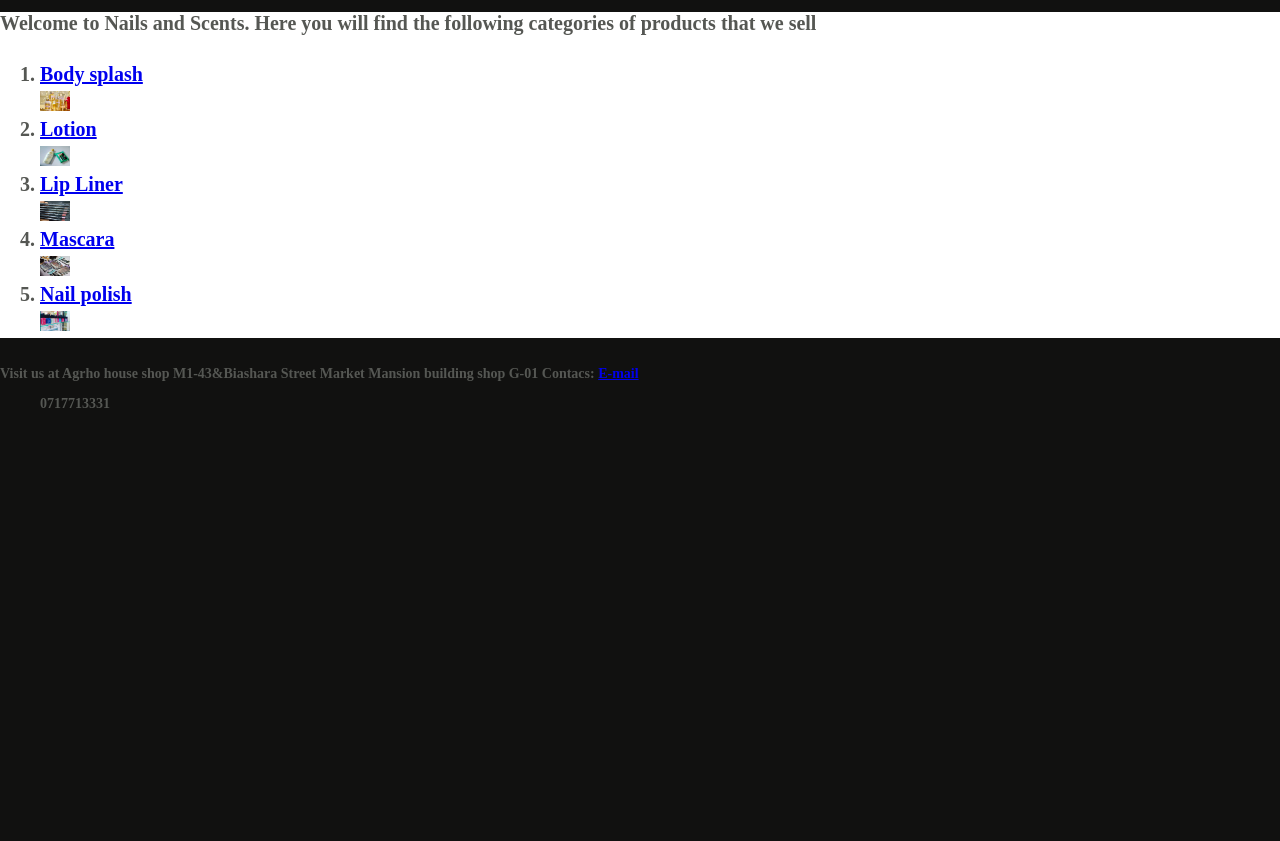
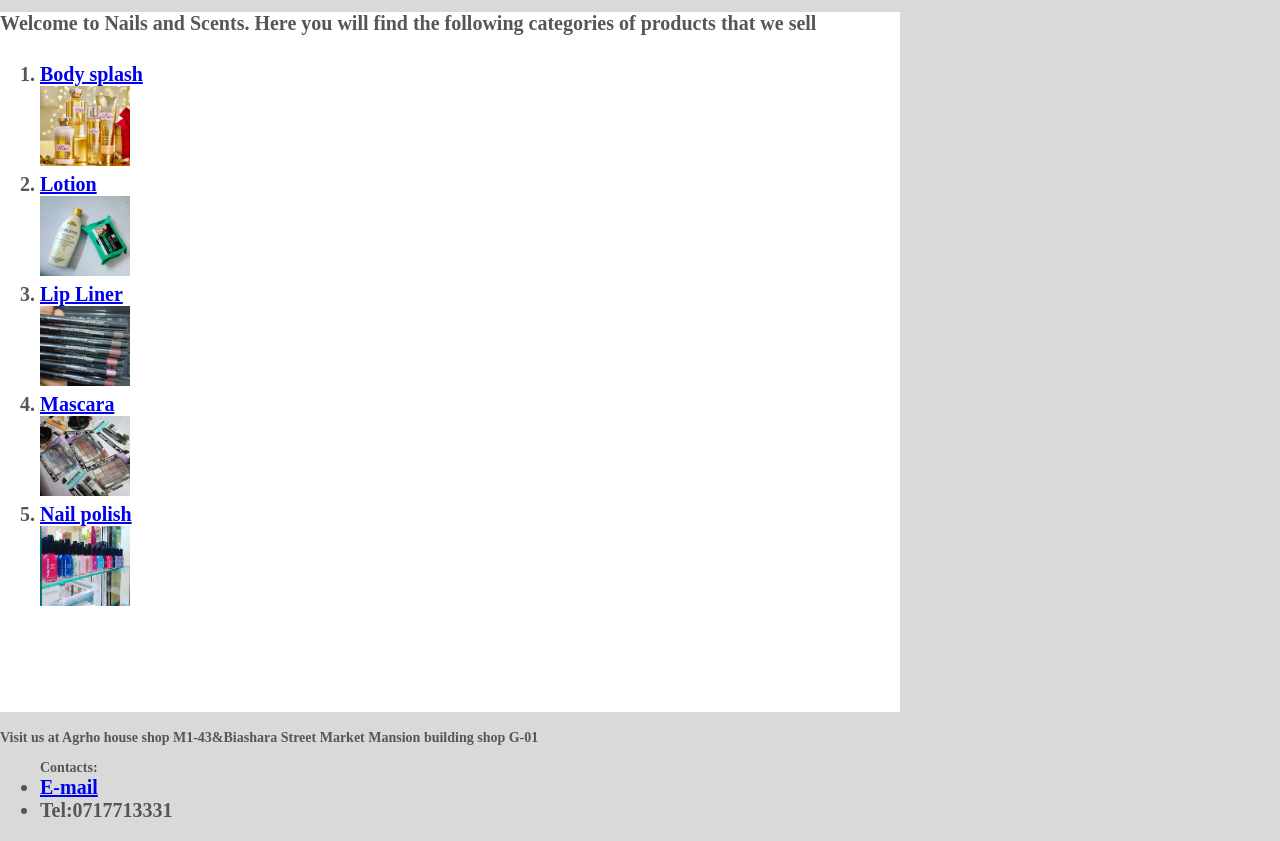
Before and after one commit to Njoroge1980/Nails-Scents, a plain HTML site: page index.html in a window 1280 px wide. Shown: the part 89-930 px from the top of the page. Before the commit the page ends 800 px from the top, so only its background shows below. Drawn offline with Linux system fonts and the light colour scheme.

Commit message:
change html color to grey

```diff
--- a/css/styles.css
+++ b/css/styles.css
@@ -1,16 +1,16 @@
 .container {
-  width: auto;
+  width: 900px;
+  height:700px;
   margin-left: 30;
   margin-right: 30;
   margin-top: 30;
-  margin-bottom: 30;
+  margin-bottom: 10;
   background-color: white;
 
 }
 
 body {
   color: #555753;
-
 	margin: 0;
   padding: 0;
   font-size: 14px;
@@ -20,7 +20,6 @@ h1.title {
   font-weight: bold;
   text-align: center;
   text-decoration: underline;
-
 }
 
 p {
@@ -33,11 +32,9 @@ p {
    font-size: 20px;
  }
 img {
-  width: 30px;
-  height: 20px;
+  width: 90px;
+  height: 80px;
 }
-
 html{
-  background-color: #111110;
-
+  background-color:#d9d9d9;
 }
--- a/index.html
+++ b/index.html
@@ -11,22 +11,22 @@
       <p>Welcome to Nails and Scents. Here you will find the following categories of products that we sell</p>
       <ol>
         <li><a href="Body splash">Body splash</a></li>
-        <img class="product list" src="img/in the stars set.jpg" alt="Body splash set">
+        <img class="product-list" src="img/in the stars set.jpg" alt="Body splash set">
         <li><a href="Lotion">Lotion</a></li>
-        <img class="product list" src="img/Jergens shea butter.jpg" alt="Lotion">
+        <img class="product-list" src="img/Jergens shea butter.jpg" alt="Lotion">
         <li><a href="Lip Liners">Lip Liner</a></li>
-        <img class="product list" src="img/lip liner and brow definers.jpg" alt="Lip Liners">
+        <img class="product-list" src="img/lip liner and brow definers.jpg" alt="Lip Liners">
         <li><a href="Mascara">Mascara</a></li>
-        <img class="product list" src="img/Mascara.jpg" alt="Mascara">
+        <img class="product-list" src="img/Mascara.jpg" alt="Mascara">
         <li><a href="Nail polish">Nail polish</a></li>
-        <img class="product list" src="img/Sally hansen cutex.jpg" alt="Nail polish">
+        <img class="product-list" src="img/Sally hansen cutex.jpg" alt="Nail polish">
       </ol>
     </div>
 
     <h4>Visit us at
 Agrho house shop M1-43&Biashara Street Market Mansion building shop G-01
-Contacs: <a href="mailto:firifous@yahoo.com">E-mail</a>
-
-<ul>0717713331</ul></h4>
+<ul>Contacts:
+  <li><a href="mailto:firifous@yahoo.com">E-mail</a></li>
+  <li>Tel:0717713331</h4></li>
   </body>
 </html>
```
